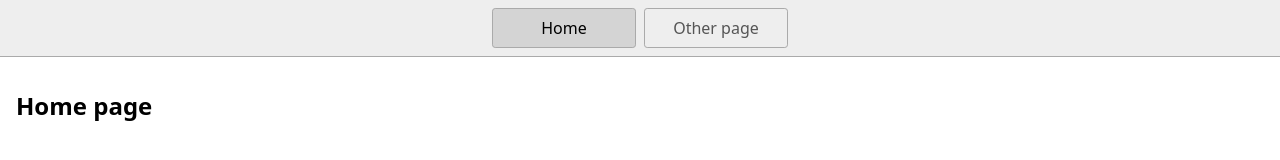
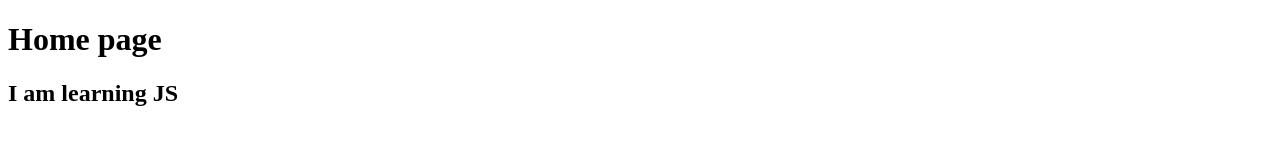
Before and after one commit to AndereX-dev/Kodeloftet-JS-recap, a website: page index.html in a window 1280 px wide. Drawn offline with Linux system fonts and the light colour scheme.

Commit message:
Added some stuff

```diff
--- a/index.html
+++ b/index.html
@@ -4,20 +4,23 @@
     <title>Home</title>
     <meta charset="UTF-8" />
     <meta name="viewport" content="width=device-width" />
-    <!--
-      Need a visual blank slate?
-      Remove all code in `styles.css`!
-    -->
     <link rel="stylesheet" href="styles.css" />
     <script type="module" src="script.js"></script>
   </head>
   <body>
-    <nav>
-      <a href="/" aria-current="page">Home</a>
-      <a href="/page2.html">Other page</a>
-    </nav>
+
+    <header></header>
+
     <main>
       <h1>Home page</h1>
+
+
+      <section>
+        <h1 id="fillInText"></h1>
+        <div id="changeColor" class="green"></div>
+      </section>
     </main>
+
+    <footer></footer>
   </body>
 </html>
--- a/script.js
+++ b/script.js
@@ -1 +1,59 @@
-console.log('Hello!');
+// Variables
+
+const name = "Andy";
+
+let age = 25;
+
+const isPresent = true;
+
+// The variable Var is out of date
+
+// Primary datatypes
+
+// "" '' = String
+// 25 = number
+// true or false = boolean
+
+// Non primary datatypes
+
+// function
+// array
+
+// FUNCTION
+
+function personal() {
+    const userName = "Ashborn";
+    const userAge = 25;
+    const userPresent = true;
+
+    const userInfo = "My name is" + " " + userName + ". " + "I am" + " " + userAge + " " + "I'm at home" + " " + userPresent;
+    console.log(userInfo)
+
+    // Template litteral
+    const userCredentials = `My name is ${userName}. I am ${userAge}. I'm at home ${userPresent}`
+}
+
+personal();
+
+// Arrow function
+const simpleCalculater = () => {
+    let number1 = 5
+    let number2 = 10
+    let sum = number1 + number2
+
+    console.log(sum)
+}
+
+simpleCalculater()
+
+// DOM manupilation
+
+const fillInText = document.getElementById("fillInText")
+
+console.log(fillInText)
+
+fillInText.textContent = "I am learning JS"
+
+const changColor = document.getElementById("changeColor")
+
+console.log(changColor)
--- a/styles.css
+++ b/styles.css
@@ -2,45 +2,15 @@
   box-sizing: border-box;
 }
 
-body {
-  margin: 0;
-  font-family: system-ui, sans-serif;
-  color: black;
-  background-color: white;
+.div {
+  height: 200px;
+  width: 200px;
 }
 
-nav {
-  display: flex;
-  flex-wrap: wrap;
-  align-items: center;
-  justify-content: center;
-  padding: 0.5rem;
-  gap: 0.5rem;
-  border-bottom: solid 1px #aaa;
-  background-color: #eee;
+.green {
+  background-color: green;
 }
 
-nav a {
-  display: inline-block;
-  min-width: 9rem;
-  padding: 0.5rem;
-  border-radius: 0.2rem;
-  border: solid 1px #aaa;
-  text-align: center;
-  text-decoration: none;
-  color: #555;
+.blue {
+  background-color: blue;
 }
-
-nav a[aria-current='page'] {
-  color: #000;
-  background-color: #d4d4d4;
-}
-
-main {
-  padding: 1rem;
-}
-
-h1 {
-  font-weight: bold;
-  font-size: 1.5rem;
-}
```
Also changed, not shown: page2.html (deleted, +0 -19 lines), 1 other file.
